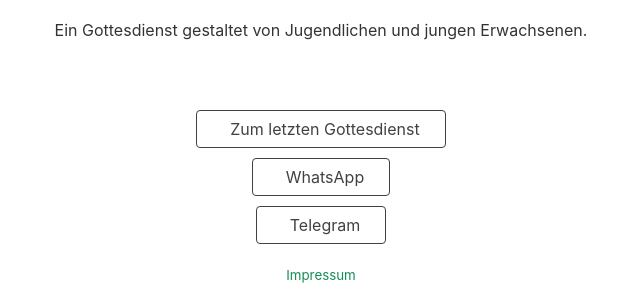
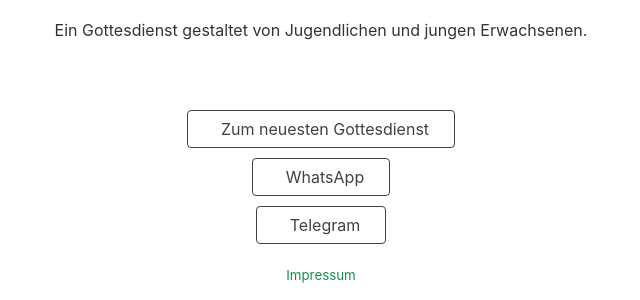
Before and after one commit to lk3de/alive, a Jekyll site: the page built from index.html, in a window 1280 px wide. Shown: the part 166-466 px from the top of the page, without its empty margins (319-959 px from the left). Built offline with Jekyll 4.4.1, drawn with Linux system fonts in a browser that asks for light colours; nearby versions of some CDN libraries.

Commit message:
Update links.yml

```diff
--- a/_data/links.yml
+++ b/_data/links.yml
@@ -11,7 +11,7 @@ buttons:
 #      tag: LIVE
 
 # Uncomment this section to enable the "Zum letzten Gottesdienst ansehen" button - don't forget to update the link!
-    - title: Zum letzten Gottesdienst
+    - title: Zum neuesten Gottesdienst
       url: https://www.youtube.com/playlist?list=PLFh5H99pTTu8_zjxJGtJV5gHQIeR60Iab
       icon: ri:youtube-fill
 
```
